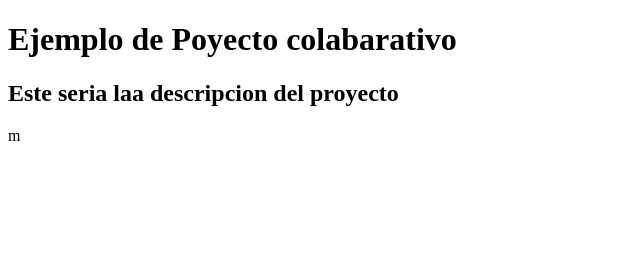
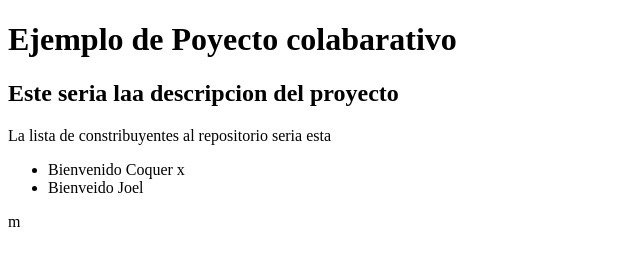
Before and after one commit to JoelArauj0/proyecto1, a plain HTML site: page index.html in a window 1280 px wide. Shown: the whole page, without its empty margins (0-640 px from the left). Drawn offline with Linux system fonts and the light colour scheme.

Commit message:
Update index.html

```diff
--- a/index.html
+++ b/index.html
@@ -9,6 +9,11 @@
     <HEader>
         <h1>Ejemplo de Poyecto colabarativo</h1>
         <h2>Este seria laa descripcion del proyecto</h2>
+        <p>La lista de constribuyentes al repositorio seria esta </p>
+        <ul>
+            <li>Bienvenido Coquer x</li>
+            <li>Bienveido Joel</li>
+        </ul>
     </HEader>
 </body>
 </html>m
```
